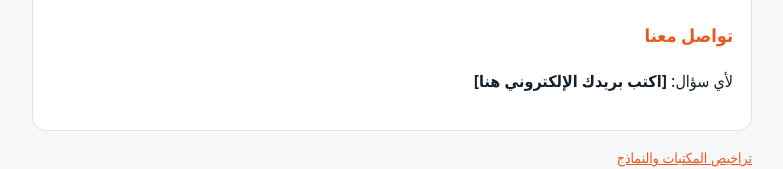
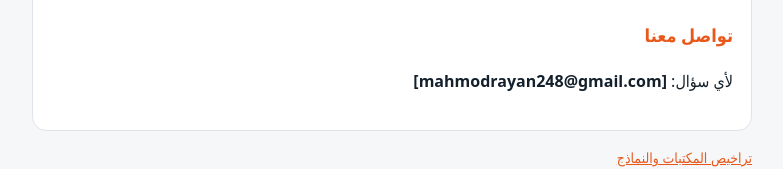
Before and after one commit to mahmodrayan248-cmd/Cut_video_ai, a plain HTML site: page privacy.html in a window 1280 px wide. Shown: the part 1383-1552 px from the top of the page, without its empty margins (248-1031 px from the left). Drawn offline with Linux system fonts and the light colour scheme.

Commit message:
Update Privacy.html

```diff
--- a/privacy.html
+++ b/privacy.html
@@ -48,7 +48,7 @@ table{width:100%;border-collapse:collapse;font-size:14px}th,td{border-bottom:1px
 <p>إذا تغيّرت السياسة رح يتغيّر تاريخ «آخر تحديث» فوق.</p>
 
 <h2>تواصل معنا</h2>
-<p>لأي سؤال: <b>[اكتب بريدك الإلكتروني هنا]</b></p>
+<p>لأي سؤال: <b>[mahmodrayan248@gmail.com]</b></p>
 </div>
 <p class="mu"><a href="licenses.html">تراخيص المكتبات والنماذج</a></p>
 </main></body></html>
```
